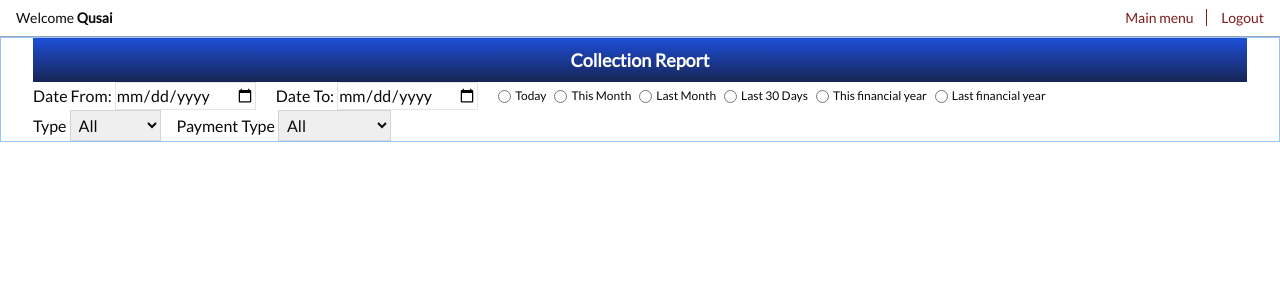
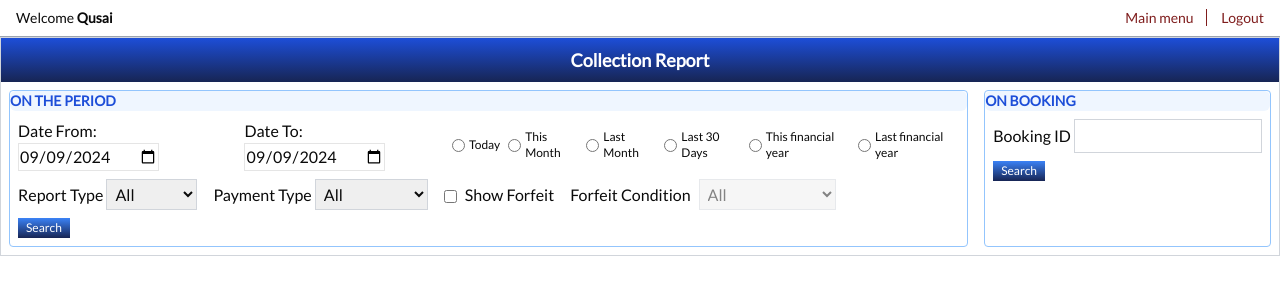
Before and after one commit to mustafa-kapadia1483/apsanatorium, a SvelteKit app: page /dashboard/reports/collection-report in a window 1280 px wide. Shown: the top 300 px of the page. Built offline with nearby package versions, Linux system fonts and the light colour scheme.

Commit message:
collection report page completed

```diff
--- /dev/null
+++ b/src/routes/(dashboard)/dashboard/reports/collection-report/+page.server.js
@@ -0,0 +1,122 @@
+import { redirect } from '@sveltejs/kit';
+import { strftime } from '$lib/utils/date-utils';
+
+/** @type {import('./$types').PageServerLoad} */
+export async function load({ url }) {
+	let startDate = url.searchParams.get('startDate');
+	let endDate = url.searchParams.get('endDate');
+	const bookingId = url.searchParams.get('bookingId') || '';
+	const reportType = url.searchParams.get('reportType') || 'All';
+	const paymentType = url.searchParams.get('paymentType') || 'All';
+	const showForfeit = url.searchParams.get('showForfeit') == "on";
+	const forfeitCondition = url.searchParams.get('forfeitCondition') || '';
+
+	let collectionReportData = {};
+	if (startDate && endDate) {
+		const collectionReport = await fetch(`${url.origin}/api/reports/collection-report?${new URLSearchParams({
+			startDate,
+			endDate,
+			bookingId,
+			reportType,
+			paymentType,
+			showForfeit,
+			forfeitCondition,
+		})}`);
+		collectionReportData = await collectionReport.json();
+
+		collectionReportData.collectionReport = collectionReportData.collectionReport.map((item, index) => {
+			return {
+				"S.No.": index + 1,
+				"Date": item.CollectionDate,
+				"Guest Name": item.GuestName,
+				"Booking ID": item.BookingID,
+				"Rec Type": item.RecType,
+				"Pay Type": item.PayType,
+				"Rec No": item.ReceiptID,
+				"Amt-In": item.amountIn,
+				"Amt-Out": item.amountOut,
+				"Entered By": item.UserID,
+			}
+		});
+
+		// Add total amount row so that it can be exported to excel & shown in the table
+		if (collectionReportData.collectionReport.length > 0) {
+			collectionReportData.collectionReport.push({
+				'S.No.': '',
+				Date: '',
+				'Guest Name': '',
+				'Booking ID': '',
+				'Rec Type': '',
+				'Pay Type': '',
+				'Rec No': 'Total Amount',
+				'Amt-In': collectionReportData.totalCollection.amountIn,
+				'Amt-Out': collectionReportData.totalCollection.amountOut,
+				'Entered By': ''
+			});
+		}
+
+		// Add forfeit report data to the collection report data only if it exists
+		if (collectionReportData.hasOwnProperty('forfeitReport')) {
+			collectionReportData.forfeitReport = collectionReportData.forfeitReport.map((item, index) => {
+				return {
+					"S.No.": index + 1,
+					"Date": item.ForfeitedDate,
+					"Guest Name": item.GuestName,
+					"Room": item.RoomID,
+					"Remarks": item.Remarks,
+					"Amount": item.ForfeitedAmount,
+					"Entered By": item.UserID,
+				}
+			});
+
+			if (collectionReportData.forfeitReport.length > 0) {
+				collectionReportData.forfeitReport.push({
+					'S.No.': '',
+					Date: '',
+					'Guest Name': '',
+					Room: '',
+					Remarks: 'Total Amount',
+					Amount: collectionReportData.totalForfeit,
+					'Entered By': '',
+				})
+			}
+		}
+
+
+	}
+
+	return {
+		startDate,
+		endDate,
+		bookingId,
+		collectionReportData,
+		reportType,
+		paymentType,
+		showForfeit,
+		forfeitCondition,
+	};
+}
+
+/** @satisfies {import('./$types').Actions} */
+export const actions = {
+	default: async ({ request, url }) => {
+		const formData = await request.formData();
+		let startDate = formData.get('startDate');
+		let endDate = formData.get('endDate');
+		const bookingId = formData.get('bookingId');
+		const reportType = formData.get('reportType');
+		const paymentType = formData.get('paymentType');
+		const showForfeit = formData.get('showForfeit');
+		const forfeitCondition = formData.get('forfeitCondition') || '';
+
+		throw redirect(303, `${url.pathname}?${new URLSearchParams({
+			startDate,
+			endDate,
+			bookingId,
+			reportType,
+			paymentType,
+			showForfeit,
+			forfeitCondition,
+		})}`);
+	}
+};
--- a/src/routes/(dashboard)/dashboard/reports/collection-report/+page.svelte
+++ b/src/routes/(dashboard)/dashboard/reports/collection-report/+page.svelte
@@ -1,31 +1,144 @@
 <script>
 	import GradientHeader from '$lib/components/ui/gradient-header.svelte';
 	import DateRangeSelector from '$lib/components/ui/date-range-selector.svelte';
+	import DashboardCardSmallHeading from '$lib/components/ui/dashboard/dashboard-card-small-heading.svelte';
+	import GradientButton from '$lib/components/ui/gradient-button.svelte';
+	import ReportTable from '$lib/components/ui/report-table.svelte';
+	import { strftime } from '$lib/utils/date-utils';
+
+	export let data;
+
+	let startDate = data.startDate || strftime('%F');
+	let endDate = data.endDate || strftime('%F');
+	let bookingId = data.bookingId;
+	let showForfeit = data.showForfeit;
+	let forfeitCondition = data.forfeitCondition;
+	const { collectionReport, forfeitReport } = data.collectionReportData;
+
+	const collectionReportTableHeaders = [
+		'S.No.',
+		'Date',
+		'Guest Name',
+		'Booking ID',
+		'Rec Type',
+		'Pay Type',
+		'Rec No',
+		'Amt-In',
+		'Amt-Out',
+		'Entered By'
+	];
+
+	const forfeitReportTableHeaders = [
+		'S.No.',
+		'Date',
+		'Guest Name',
+		'Room',
+		'Remarks',
+		'Amount',
+		'Entered By'
+	];
 </script>
 
-<div class="container border border-blue-300">
+<div class="container border border-gray-300 px-0">
 	<GradientHeader>Collection Report</GradientHeader>
-	<div>
-		<DateRangeSelector />
+	<form class="flex justify-between" method="POST">
+		<div class="flex-1 pb-2 m-2 border border-blue-300 rounded-sm space-y-2">
+			<DashboardCardSmallHeading>ON THE PERIOD</DashboardCardSmallHeading>
+			<div class="px-2 space-y-2">
+				<DateRangeSelector bind:startDate bind:endDate />
 				<div class="flex gap-4">
 					<div>
-				<label for="type">Type</label>
-				<select class="border border-gray-300 p-1" name="type" id="type">
-					<option value="all">All</option>
-					<option value="advance">Advance</option>
-					<option value="rent">Rent</option>
-					<option value="refund">Refund</option>
+						<label for="reportType">Report Type</label>
+						<select class="border border-gray-300 p-1" name="reportType" id="reportType">
+							<option value="All">All</option>
+							<option value="Advance">Advance</option>
+							<option value="Rent">Rent</option>
+							<option value="Refund">Refund</option>
 						</select>
 					</div>
 					<div>
-				<label for="payment-type">Payment Type</label>
-				<select class="border border-gray-300 p-1" name="payment-type" id="payment-type">
-					<option value="all">All</option>
-					<option value="cash">Cash</option>
-					<option value="cheque">Cheque</option>
-					<option value="credit-card">Credit Card</option>
+						<label for="paymentType">Payment Type</label>
+						<select class="border border-gray-300 p-1" name="paymentType" id="paymentType">
+							<option value="All">All</option>
+							<option value="Cash">Cash</option>
+							<option value="Cheque">Cheque</option>
+							<option value="CreditCard">Credit Card</option>
+						</select>
+					</div>
+					<div class="flex items-center">
+						<input
+							class="mr-2 -mb-1 inline-block"
+							type="checkbox"
+							name="showForfeit"
+							id="showForfeit"
+							bind:checked={showForfeit}
+						/>
+						<label for="showForfeit">Show Forfeit</label>
+					</div>
+					<div class="flex items-center gap-2">
+						<label for="forfeitCondition">Forfeit Condition</label>
+						<select
+							class="border border-gray-300 p-1 disabled:opacity-50"
+							name="forfeitCondition"
+							id="forfeitCondition"
+							disabled={!showForfeit}
+							bind:value={forfeitCondition}
+						>
+							<option value="">All</option>
+							<option value="> 0">Greater Than 0</option>
+							<option value="= 0">Equal to 0</option>
 						</select>
 					</div>
 				</div>
+				<GradientButton>Search</GradientButton>
 			</div>
 		</div>
+		<div class="pb-2 m-2 border border-blue-300 rounded-sm space-y-2">
+			<DashboardCardSmallHeading>ON BOOKING</DashboardCardSmallHeading>
+			<div class="px-2 space-y-2">
+				<div>
+					<label for="bookingId">Booking ID</label>
+					<input
+						class="border border-gray-300 p-1"
+						type="text"
+						name="bookingId"
+						id="bookingId"
+						bind:value={bookingId}
+					/>
+				</div>
+				<GradientButton>Search</GradientButton>
+			</div>
+		</div>
+	</form>
+</div>
+
+{#if collectionReport}
+	<div class="container border border-gray-300 p-2 mt-2">
+		<ReportTable
+			class="my-2"
+			tableHeaders={collectionReportTableHeaders}
+			tableBody={collectionReport}
+			fileName="CollectionReport"
+			title={`
+			Collection Report for the period from
+			${collectionReport[0].Date}
+			to
+			${collectionReport.at(-2).Date}`}
+		/>
+	</div>
+{/if}
+
+{#if forfeitReport}
+	<div class="container border border-gray-300 p-2 mt-2 mb-5">
+		<ReportTable
+			class="my-2"
+			tableHeaders={forfeitReportTableHeaders}
+			tableBody={forfeitReport}
+			fileName="ForfeitReport"
+			title={`Forfeit Report for the period from
+			${forfeitReport[0].Date}
+			to
+			${forfeitReport.at(-2).Date}`}
+		/>
+	</div>
+{/if}
```
Lines whose indentation alone changed are shown as unchanged.
